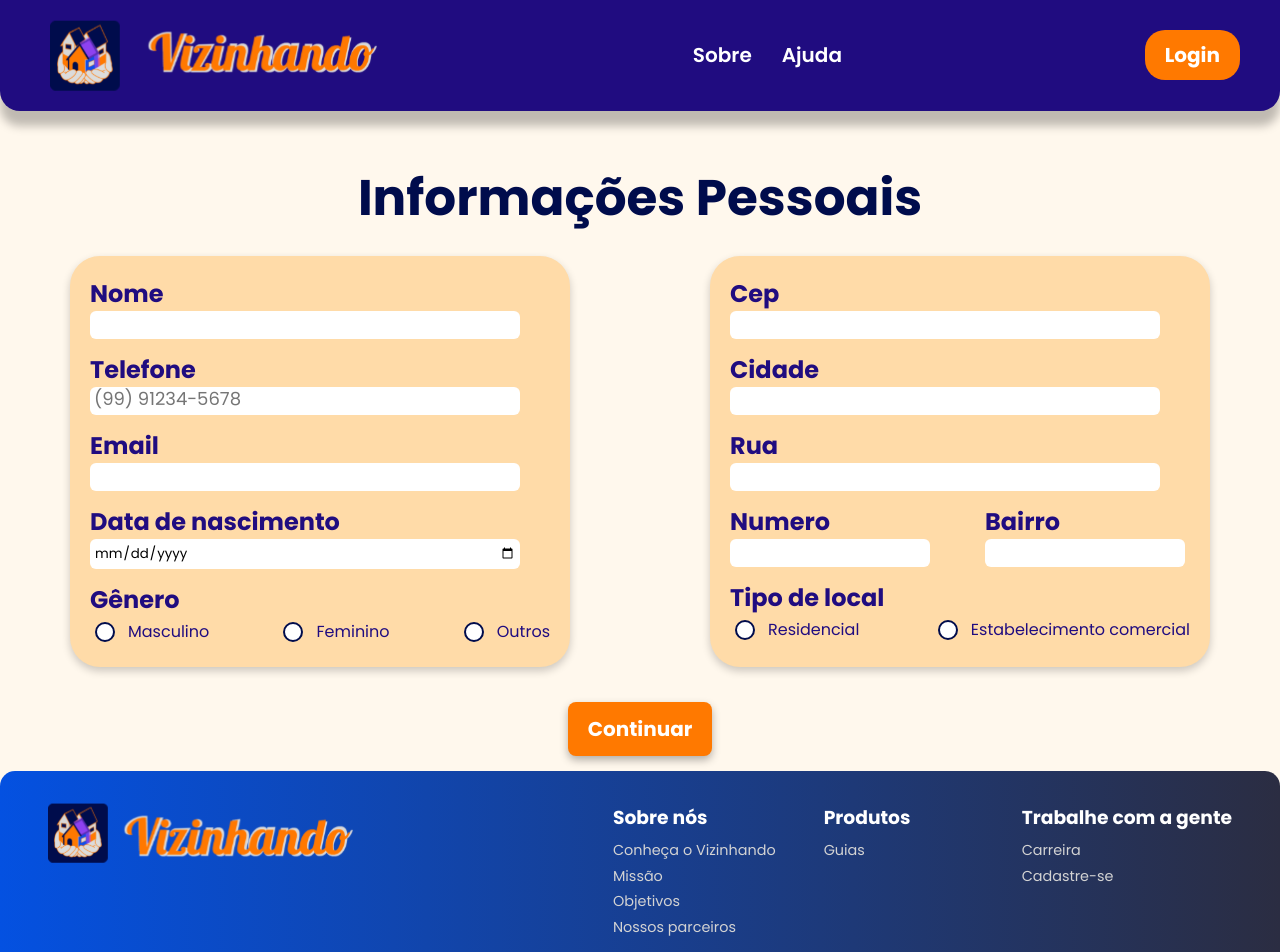
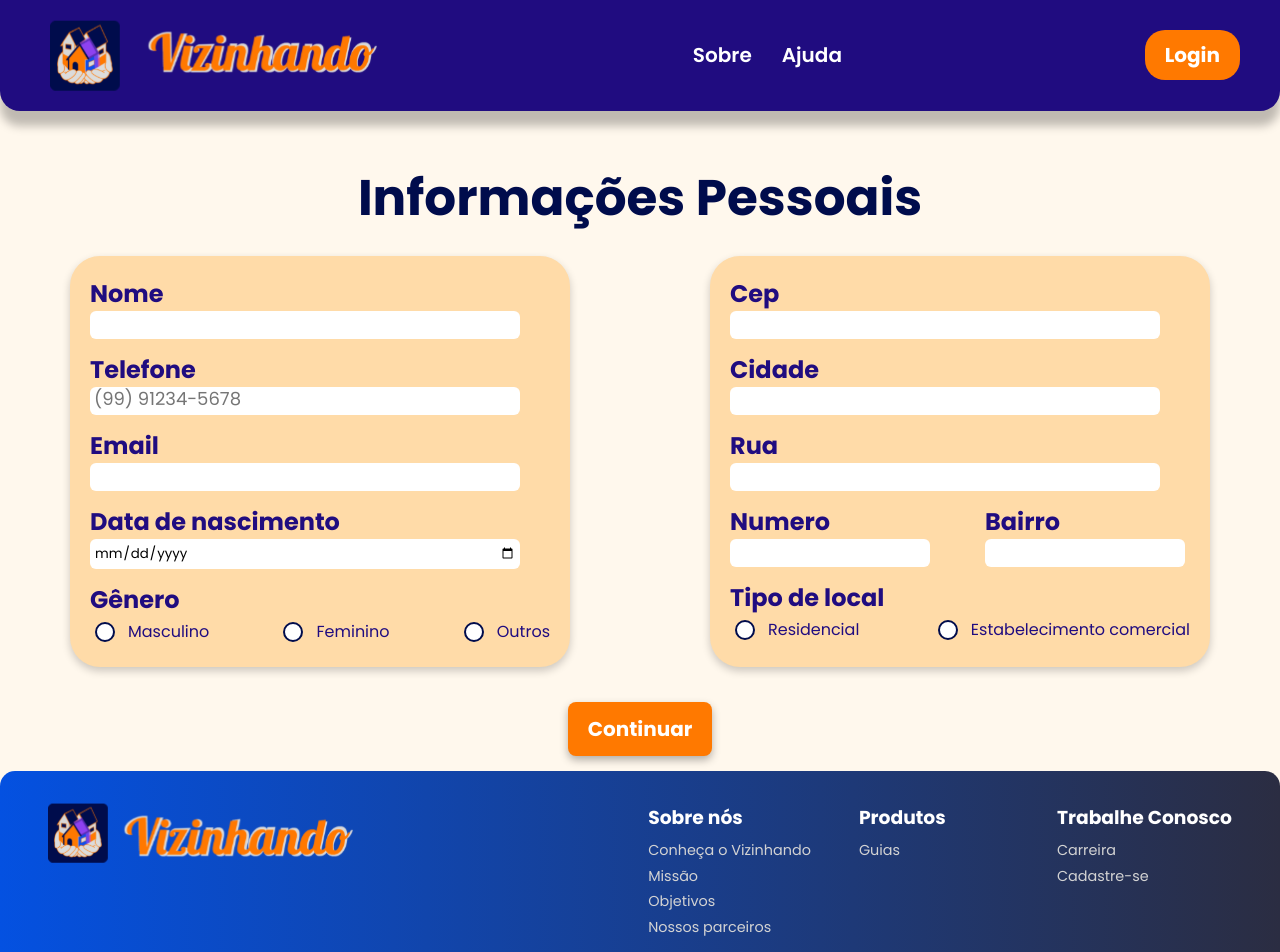
Before and after one commit to Vzinhando/frontEnd, a React (Vite) app: page /informacoes-pessoais in a window 1280 px wide. Shown: the top 952 px of the page. Built offline with nearby package versions, Linux system fonts and the light colour scheme.

Commit message:
footer atualizada

```diff
--- a/src/assets/Components/Footer/Footer.jsx
+++ b/src/assets/Components/Footer/Footer.jsx
@@ -29,7 +29,7 @@ function Footer() {
             </div>
 
             <div className="bloco">
-              <h3 className="sub_titulo">Trabalhe com a gente</h3>
+              <h3 className="sub_titulo">Trabalhe Conosco</h3>
               <ul>
                 <li>Carreira</li>
                 <li>Cadastre-se</li>
```
